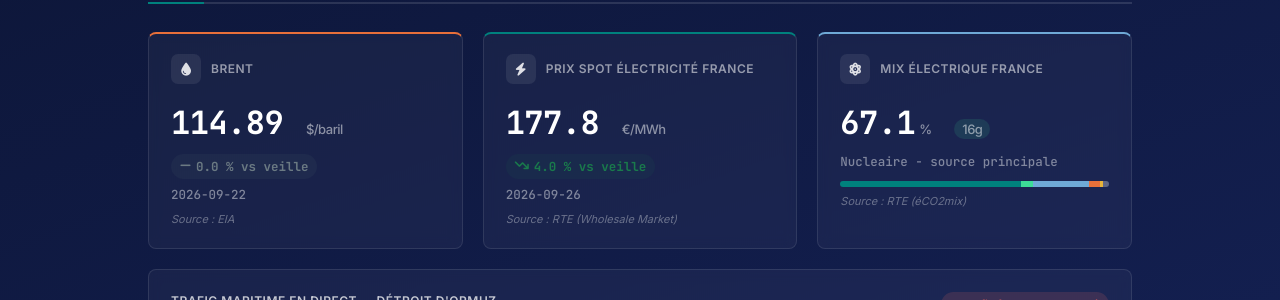
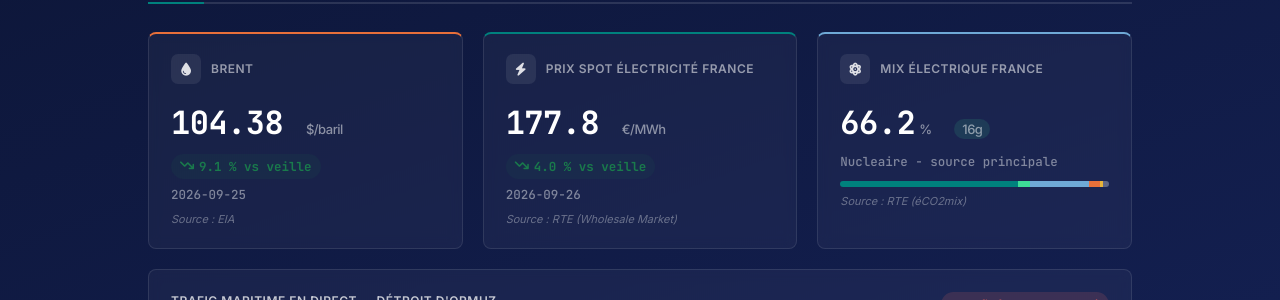
Before and after one commit to InsideEnergyMarkets/Inside-Energy-Markets, a Jekyll site: the page built from index.html, in a window 1280 px wide and 1400 px high, scrolled down 1231 px. Shown: the part 159-459 px from the top of the window. Built offline with Jekyll 4.4.1, drawn with Linux system fonts in a browser that asks for light colours; some of the changed text lies outside the part shown.

Commit message:
Mise à jour automatique des données marché

```diff
--- a/_data/market.json
+++ b/_data/market.json
@@ -1,27 +1,29 @@
 {
-  "updated_at": "2026-09-26T09:08:47.957622Z",
+  "updated_at": "2026-09-26T09:27:43.080741Z",
   "brent": {
-    "price_usd": 114.89,
-    "date": "2026-09-22",
-    "unit": "USD/baril"
+    "price_usd": 104.38,
+    "date": "2026-09-25",
+    "unit": "USD/baril",
+    "source": "OilPriceAPI"
   },
   "henry_hub": {
-    "price_usd_mmbtu": 2.9,
-    "date": "2026-09-22",
-    "unit": "USD/MMBtu"
+    "price_usd_mmbtu": 3.2,
+    "date": "2026-09-26",
+    "unit": "USD/MMBtu",
+    "source": "OilPriceAPI"
   },
   "mix_france": {
-    "date_heure": "2026-09-26T08:45:00+00:00",
+    "date_heure": "2026-09-26T09:00:00+00:00",
     "shares": {
-      "nucleaire": 67.1,
-      "eolien": 4.6,
-      "solaire": 20.8,
-      "hydraulique": 4.3,
+      "nucleaire": 66.2,
+      "eolien": 4.4,
+      "solaire": 22.0,
+      "hydraulique": 4.2,
       "gaz": 1.1,
       "bioenergies": 2.1
     },
     "top_source": "nucleaire",
-    "top_share": 67.1,
+    "top_share": 66.2,
     "co2_intensity": 16
   },
   "spot_price_france": {
--- a/_data/market_history.json
+++ b/_data/market_history.json
@@ -219,13 +219,13 @@
   },
   {
     "date": "2026-09-26",
-    "brent_usd": 114.89,
+    "brent_usd": 104.38,
     "spot_eur_mwh": 177.8,
     "mix_shares": {
-      "nucleaire": 67.1,
-      "eolien": 4.6,
-      "solaire": 20.8,
-      "hydraulique": 4.3,
+      "nucleaire": 66.2,
+      "eolien": 4.4,
+      "solaire": 22.0,
+      "hydraulique": 4.2,
       "gaz": 1.1,
       "bioenergies": 2.1
     }
--- a/_data/weekly_summary.json
+++ b/_data/weekly_summary.json
@@ -3,8 +3,8 @@
   "period_end": "2026-09-26",
   "brent": {
     "start_usd": 130.8,
-    "end_usd": 114.89,
-    "change_pct": -12.2
+    "end_usd": 104.38,
+    "change_pct": -20.2
   },
   "spot_price": {
     "avg_eur_mwh": 167.06,
@@ -13,8 +13,8 @@
     "days_count": 8
   },
   "mix": {
-    "nuclear_avg_share": 72.5,
-    "renewables_avg_share": 23.5,
+    "nuclear_avg_share": 72.4,
+    "renewables_avg_share": 23.6,
     "days_count": 8
   }
 }
```
